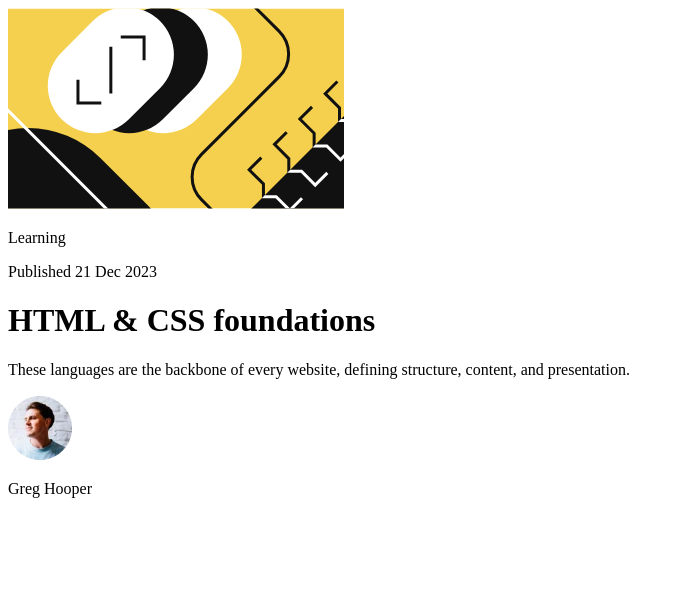
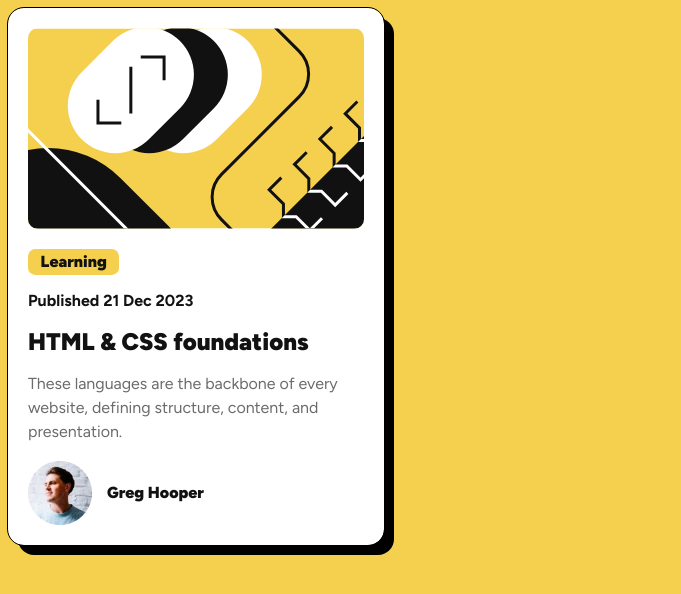
Before and after one commit to TJCur/blog-preview-card-main, a plain HTML site: page index.html in a window 1280 px wide. Shown: the whole page, without its empty margins (0-681 px from the left). Drawn offline with Linux system fonts and the light colour scheme.

Commit message:
adds initial css stylesheet

```diff
--- a/index.html
+++ b/index.html
@@ -9,6 +9,7 @@
   <title>Frontend Mentor | Blog preview card</title>
 
   <!-- Feel free to remove these styles or customise in your own stylesheet 👍 -->
+   <link rel="stylesheet" href="styles.css">
 </head>
 <body>
   <div class="card">
--- /dev/null
+++ b/styles.css
@@ -0,0 +1,70 @@
+@import url(https://fonts.googleapis.com/css2?family=Figtree:ital,wght@0,300..900;1,300..900&display=swap);
+
+:root {
+ --Yellow: hsl(47, 88%, 63%);
+ --White: hsl(0, 0%, 100%);
+ --Gray-500: hsl(0, 0%, 42%);
+ --Gray-950: hsl(0, 0%, 7%);
+}
+
+body {
+    background-color: var(--Yellow);
+    font-family: 'Figtree';
+    font-size: 16px;
+    color: var(--Gray-950);
+
+}
+
+.card {
+    display: block;
+    background-color: var(--White);
+    border-radius: 16px;
+    padding: 20px;
+    width: min-content;
+    outline: 1px solid black;
+    box-shadow: 10px 10px black;
+}
+
+.card > img {
+    border-radius: 10px;
+}
+
+.card > .category {
+    font-weight: 900;
+    background-color: var(--Yellow);
+    width: min-content;
+    margin-top: 16px;
+    padding: 0.5ch 1.2ch;
+    border-radius: 0.7ch;
+}
+
+.card > .category > p {
+    line-height: 1;
+    padding: 0;
+    margin: 0;
+}
+
+.card > .publish-date {
+    font-weight: bold;
+}
+
+.card > h1 {
+    font-weight: 900;
+    font-size: 1.5em;
+}
+
+.card > p {
+    color: var(--Gray-500);
+    line-height: 150%;
+}
+
+.card > .profile {
+    display: flex;
+    align-items: center;
+    gap: 15px;
+}
+
+.card > .profile > p {
+    margin: 0;
+    font-weight: 900;
+}
```
